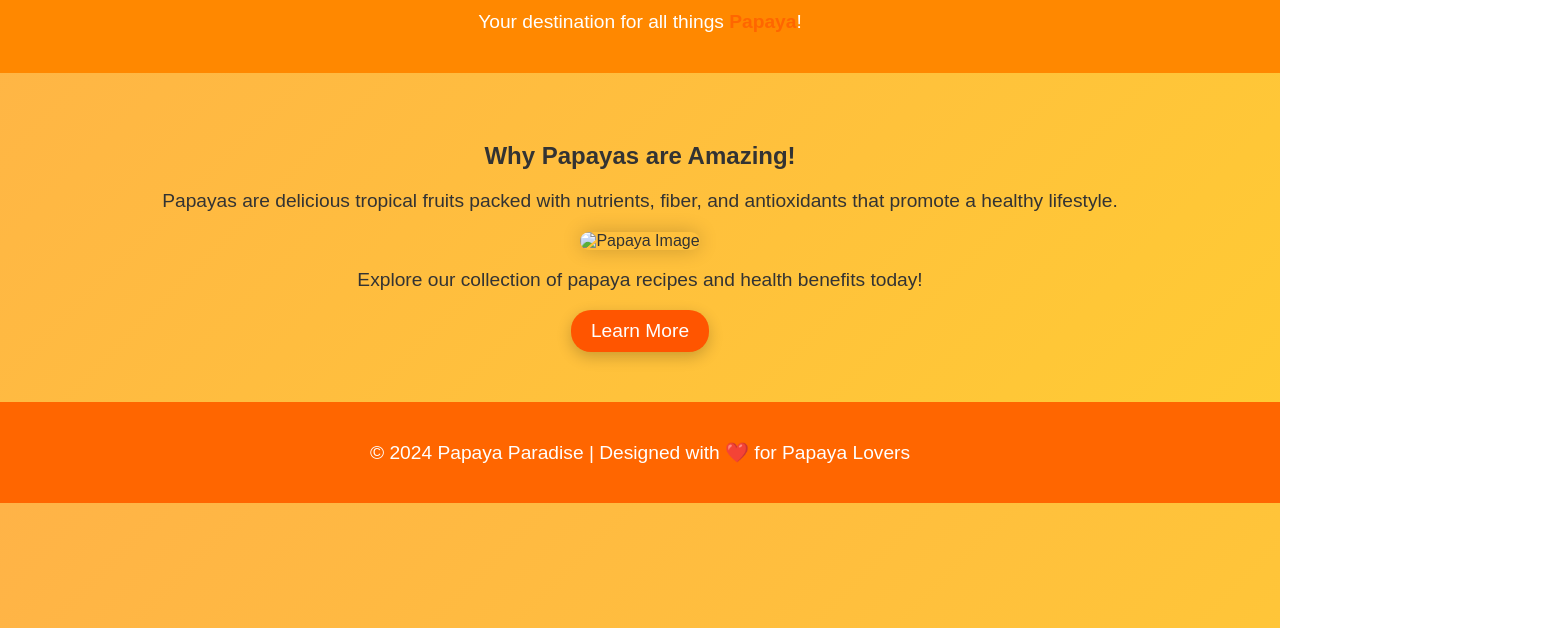
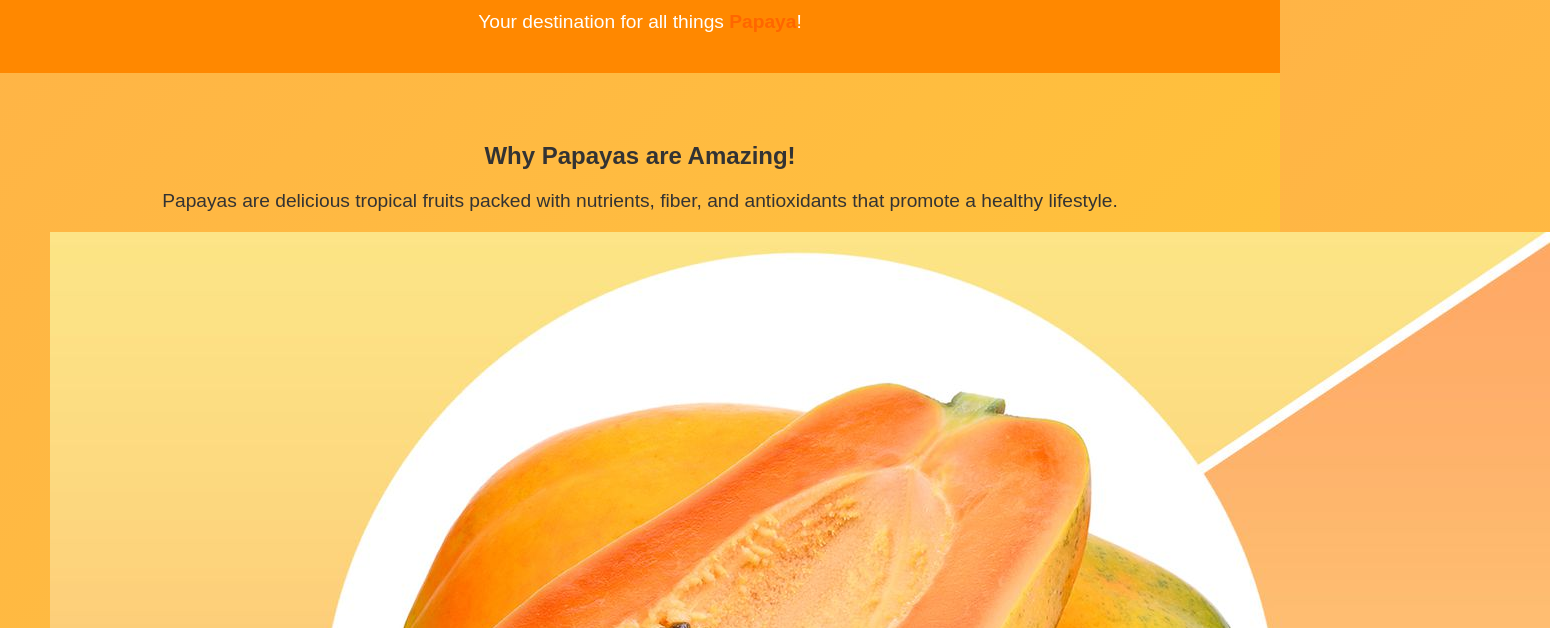
Before and after one commit to kevinkr7/kevin.github.io, a plain HTML site: page index.html in a window 1280 px wide. Shown: the part 128-756 px from the top of the page, 1550 px wide, since content can reach past the window. Drawn offline with Linux system fonts and the light colour scheme.

Commit message:
index.html

```diff
--- a/index.html
+++ b/index.html
@@ -69,7 +69,7 @@
     <section class="papaya-section">
         <h2>Why Papayas are Amazing!</h2>
         <p>Papayas are delicious tropical fruits packed with nutrients, fiber, and antioxidants that promote a healthy lifestyle.</p>
-        <img class="papaya-image" imgsrc="pop.jpg" alt="Papaya Image">
+        <img src="pop.jpg" alt="Papaya Image">
         <p>Explore our collection of papaya recipes and health benefits today!</p>
         <button onclick="alert('Papaya is awesome!')">Learn More</button>
     </section>
```
